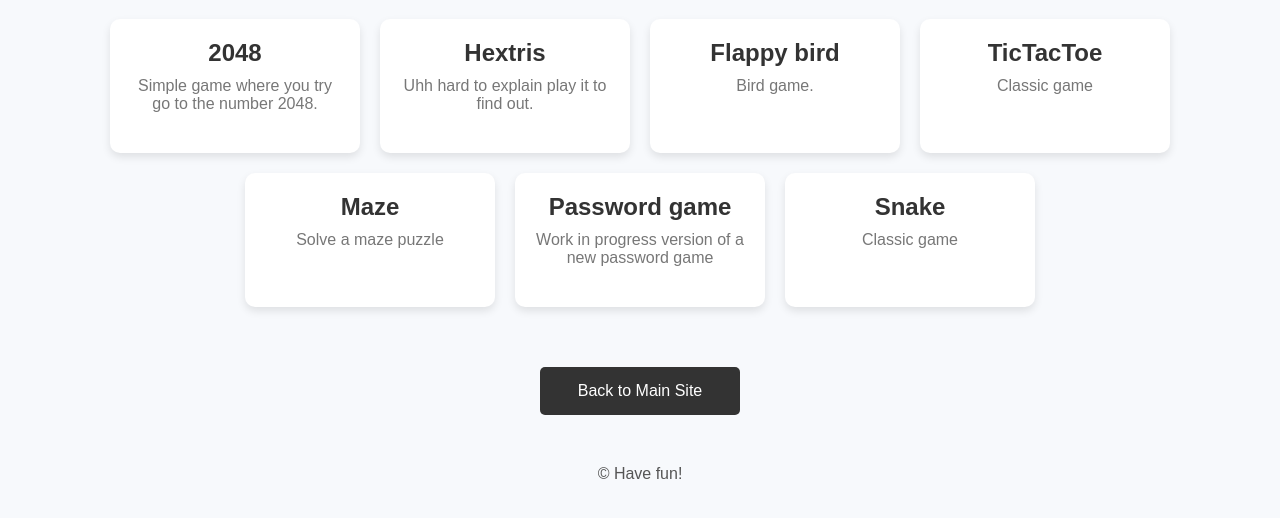
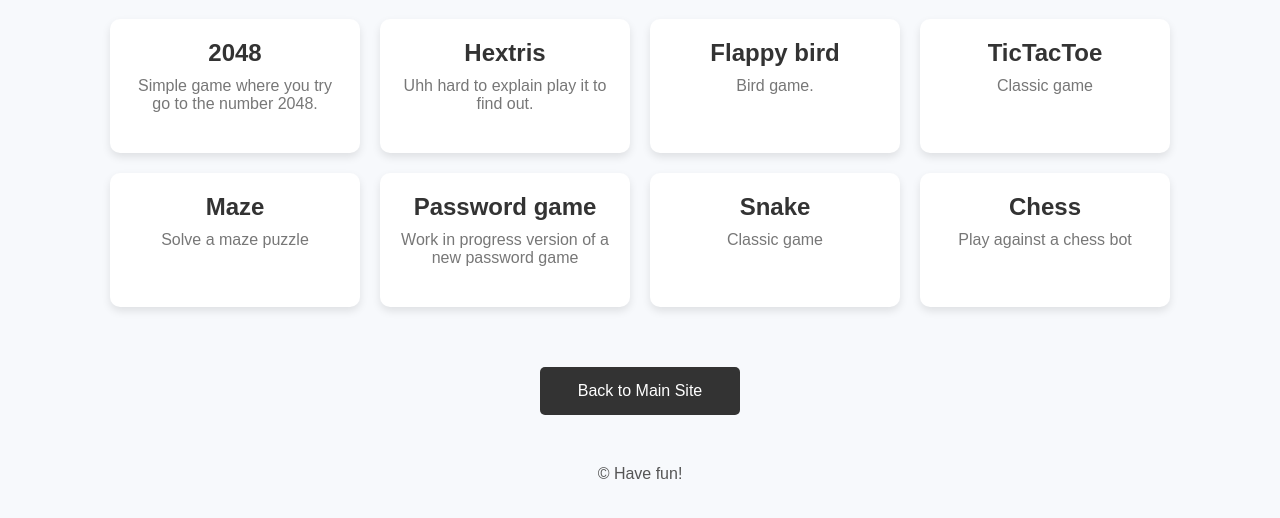
Before and after one commit to Rebypass/JustSchoolWork, a plain HTML site: page Games.html in a window 1280 px wide. Shown: the part 106-624 px from the top of the page. Drawn offline with Linux system fonts and the light colour scheme.

Commit message:
Add chess

```diff
--- a/Games.html
+++ b/Games.html
@@ -149,6 +149,10 @@
             <h3>Snake</h3>
             <p>Classic game</p>
         </a>
+        <a href="Games/chess/index.html" class="game-item">
+            <h3>Chess</h3>
+            <p>Play against a chess bot</p>
+        </a>
     </div>
 
     <a href="index.html" class="back-button">Back to Main Site</a>
```
